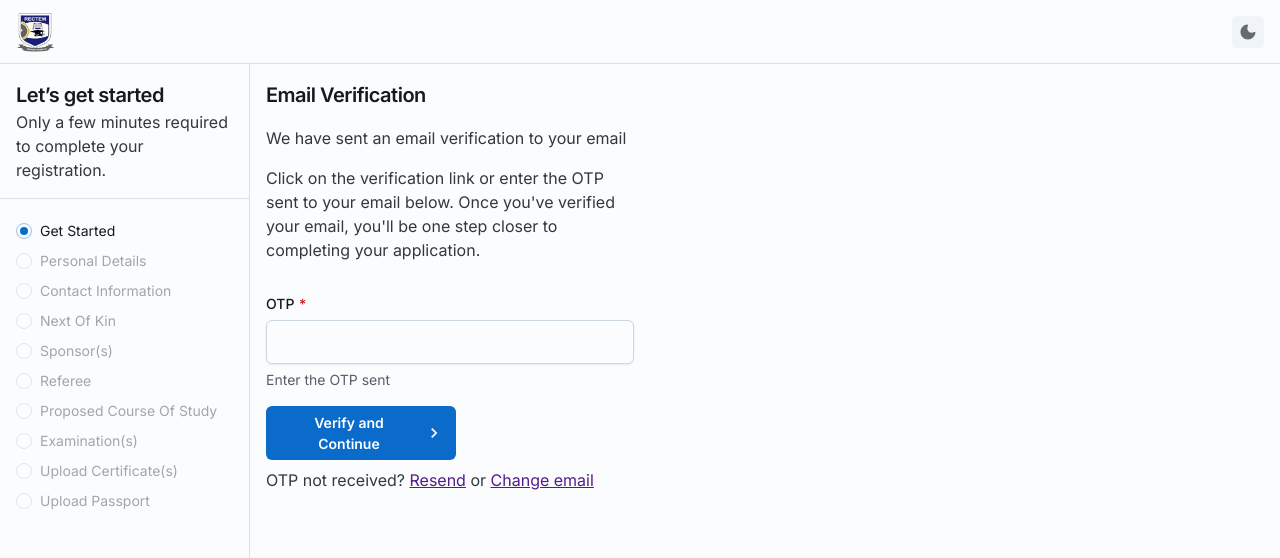
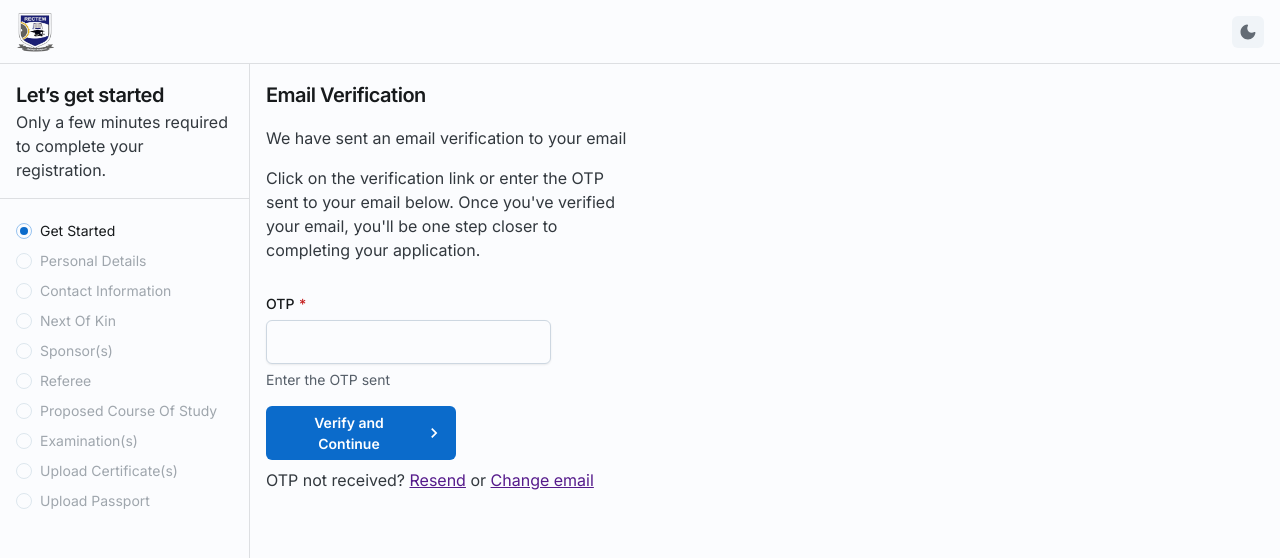
Before and after one commit to code-with-zhine/application.rectem, a Next.js app: page /application/verification in a window 1280 px wide. Shown: the top 558 px of the page. Built offline with nearby package versions, Linux system fonts and the light colour scheme.

Commit message:
Update page.tsx

```diff
--- a/src/app/application/verification/page.tsx
+++ b/src/app/application/verification/page.tsx
@@ -22,7 +22,7 @@ import { KeyboardArrowRight } from "@mui/icons-material";
 
 export default function EmailVerification() {
   return (
-    <Box sx={{ width: 400, p: 2 }}>
+    <Box sx={{ width: 400, display: "flex", flexWrap: "wrap", p: 2 }}>
       <Typography sx={{ pb: 2 }} level="h4">
         Email Verification
       </Typography>
```
